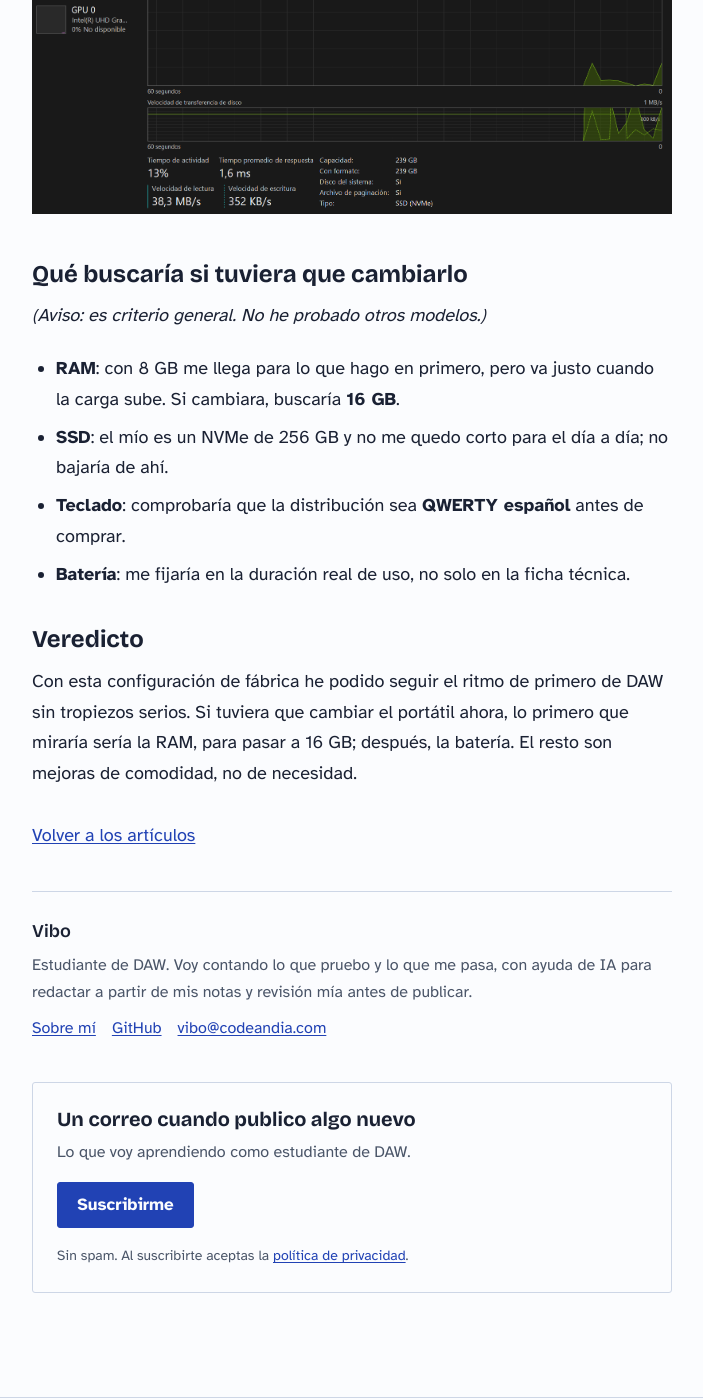
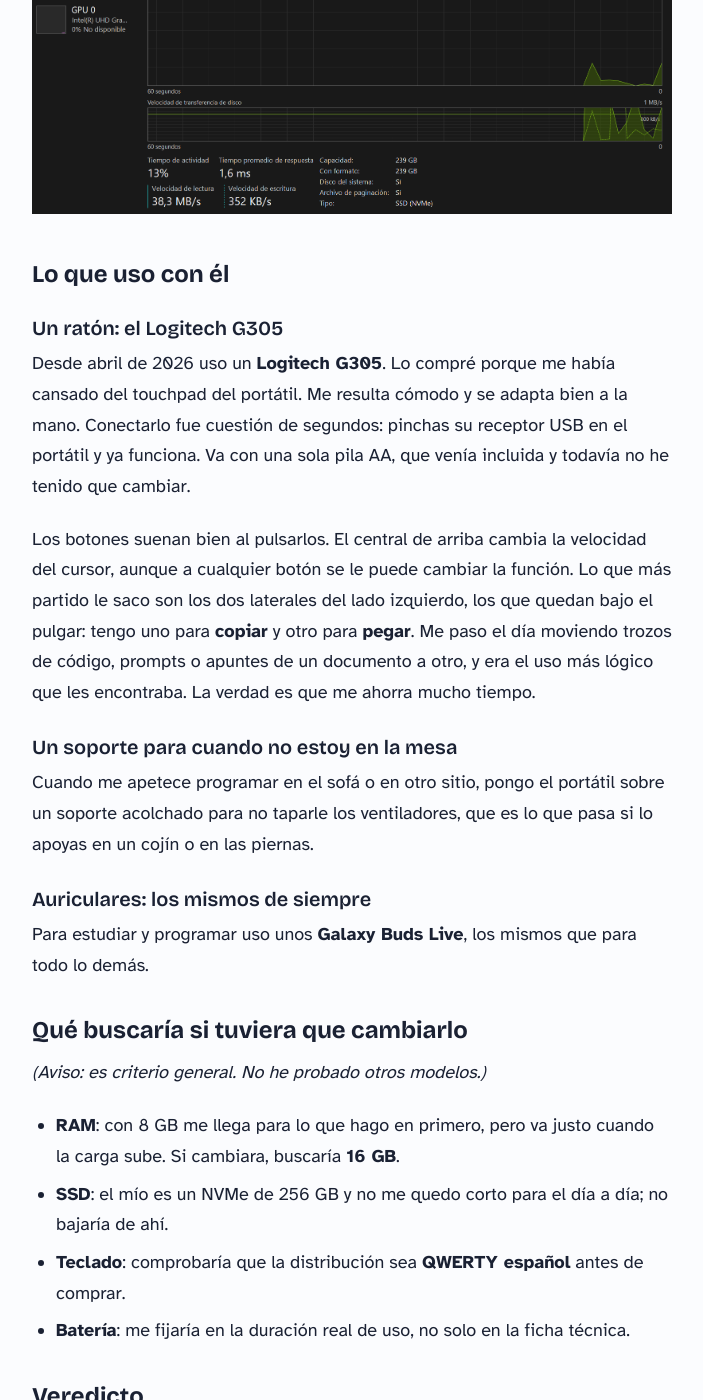
Before and after one commit to vibodigitalinfo-lab/codeandIA, a Jekyll site: the page built from articulos/guias/que-portatil-comprar-estudiar-daw-2026.md, in a window 1280 px wide and 1400 px high, scrolled down 2745 px. Shown: the whole window, without its empty margins (288-991 px from the left). Built offline with Jekyll 4.4.1, drawn with Linux system fonts in a browser that asks for light colours; some of the changed text lies outside the part shown.

Commit message:
Añade al artículo del portátil el ratón, el soporte y los auriculares que uso
Sección nueva con experiencia real: Logitech G305 (desde abril de 2026,
botones laterales para copiar y pegar), soporte acolchado para el sofá y
Galaxy Buds Live. Un único enlace de afiliado (G305) en la caja con
rel=sponsored; el soporte va sin enlace porque no es el modelo exacto.

Co-Authored-By: Claude Opus 5.5 (1M context) <noreply@anthropic.com>
Claude-Session: https://claude.ai/code/session_01FuC776wqFVSpRgeyj7do9R

```diff
--- a/articulos/guias/que-portatil-comprar-estudiar-daw-2026.md
+++ b/articulos/guias/que-portatil-comprar-estudiar-daw-2026.md
@@ -5,8 +5,11 @@ description: "El portátil con el que curso programación: un Lenovo IdeaPad 3 1
 category: "Guía"
 tema: hardware
 date: 2026-09-08
-updated: 2026-10-18
-readtime: 3
+updated: 2026-10-25
+readtime: 4
+affiliate_text: "El ratón que uso con este portátil: Logitech G305"
+affiliate_url: "https://www.amazon.es/dp/B07CMS5Q6P?tag=codeandia-21"
+affiliate_label: "Ver el G305 en Amazon"
 last_modified_at: 2026-10-25
 ---
 
@@ -34,6 +37,22 @@ El punto más flojo es, sin duda, la **batería**. Según el informe de Windows
 
 ![Información del disco y la SSD](/assets/img/portatil-disco.png){: width="1607" height="932"}
 
+## Lo que uso con él
+
+### Un ratón: el Logitech G305
+
+Desde abril de 2026 uso un **Logitech G305**. Lo compré porque me había cansado del touchpad del portátil. Me resulta cómodo y se adapta bien a la mano. Conectarlo fue cuestión de segundos: pinchas su receptor USB en el portátil y ya funciona. Va con una sola pila AA, que venía incluida y todavía no he tenido que cambiar.
+
+Los botones suenan bien al pulsarlos. El central de arriba cambia la velocidad del cursor, aunque a cualquier botón se le puede cambiar la función. Lo que más partido le saco son los dos laterales del lado izquierdo, los que quedan bajo el pulgar: tengo uno para **copiar** y otro para **pegar**. Me paso el día moviendo trozos de código, prompts o apuntes de un documento a otro, y era el uso más lógico que les encontraba. La verdad es que me ahorra mucho tiempo.
+
+### Un soporte para cuando no estoy en la mesa
+
+Cuando me apetece programar en el sofá o en otro sitio, pongo el portátil sobre un soporte acolchado para no taparle los ventiladores, que es lo que pasa si lo apoyas en un cojín o en las piernas.
+
+### Auriculares: los mismos de siempre
+
+Para estudiar y programar uso unos **Galaxy Buds Live**, los mismos que para todo lo demás.
+
 ## Qué buscaría si tuviera que cambiarlo
 
 *(Aviso: es criterio general. No he probado otros modelos.)*
```
